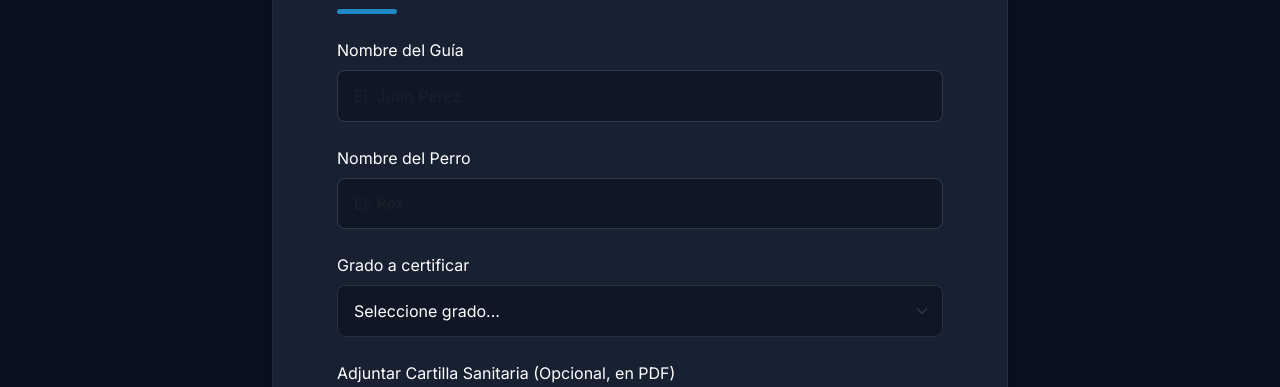
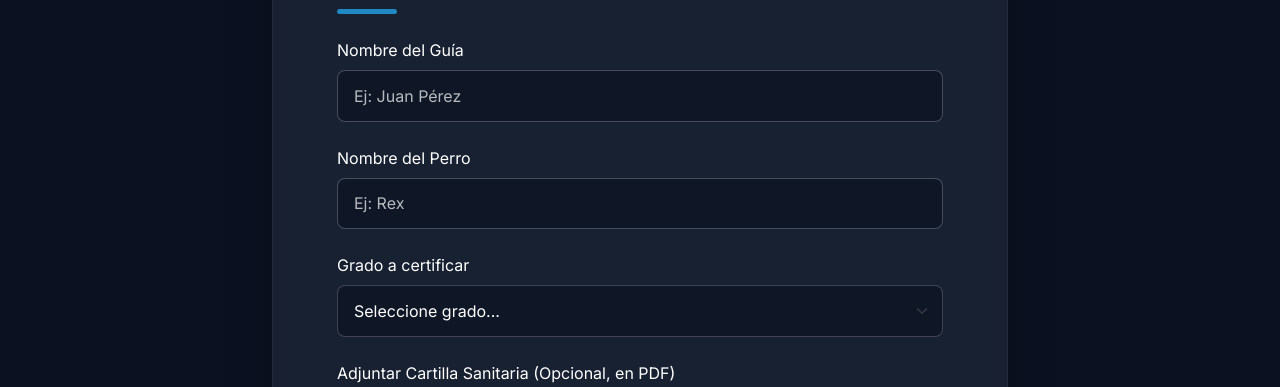
Before and after one commit to jovington/ucrpa, a Vue app in the folder app/web/: page /inscripcion in a window 1280 px wide. Shown: the part 262-649 px from the top of the page. Built offline with nearby package versions, Linux system fonts and the light colour scheme; the HTML template or start-up script is replaced by a standard one.

Commit message:
Mejorar la visibilidad de los placeholders en el formulario

```diff
--- a/app/web/src/views/InscripcionView.vue
+++ b/app/web/src/views/InscripcionView.vue
@@ -131,10 +131,13 @@ const submitForm = async () => {
 /* CUSTOM INPUTS PARA SOBREESCRIBIR BOOTSTRAP DEFAULT BLANCO */
 .custom-input {
     background-color: rgba(11, 17, 32, 0.6) !important;
-    border: 1px solid rgba(255, 255, 255, 0.1) !important;
+    border: 1px solid rgba(255, 255, 255, 0.2) !important;
     color: white !important;
     padding: 0.8rem 1rem;
     border-radius: 8px;
+}
+.custom-input::placeholder {
+    color: rgba(255, 255, 255, 0.7) !important;
 }
 .custom-input:focus {
     box-shadow: 0 0 0 0.25rem rgba(32, 136, 194, 0.25) !important;
```
